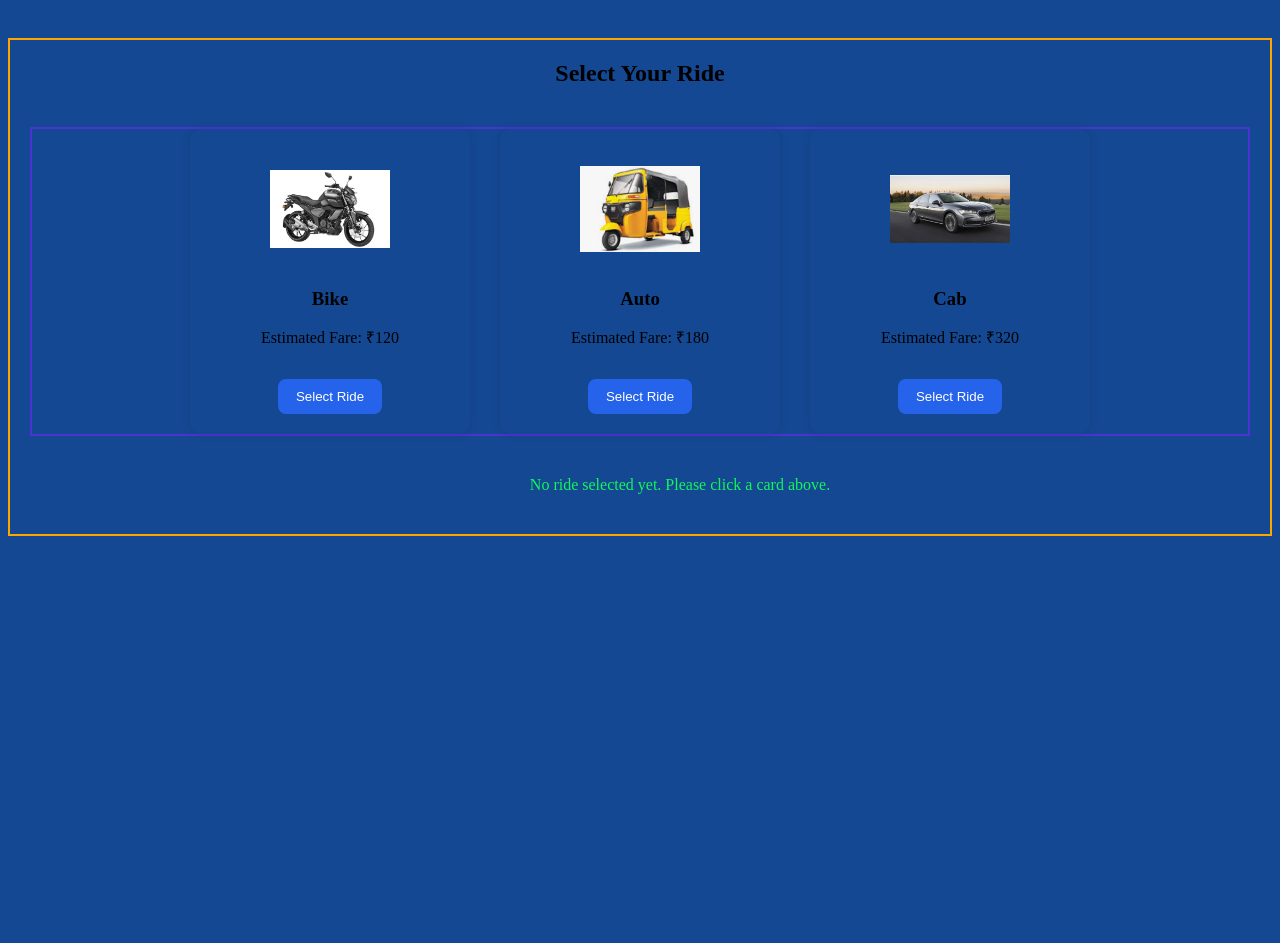
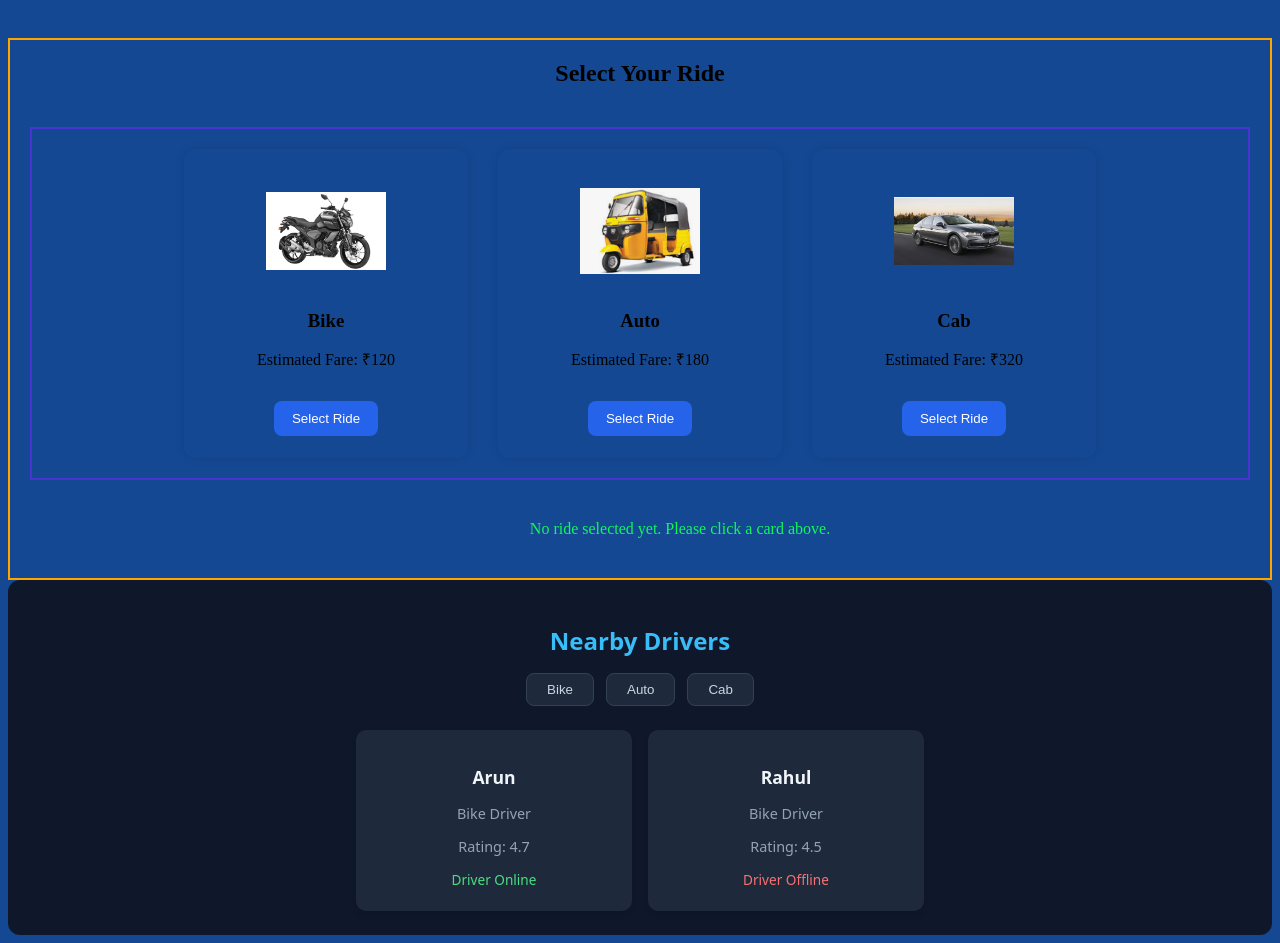
Before and after one commit to Shrikaran202005/Matrimony_Training_Workout, an Angular app in the folder Angular/Angular_project/Indrive/: page / in a window 1280 px wide. Shown: the part 1700-2643 px from the top of the page. Before the commit the page ends 2244 px from the top, so only its background shows below. Built offline with nearby package versions, Linux system fonts and the light colour scheme.

Commit message:
feat: Add Nearby Drivers component with styling and functionality

```diff
--- a/Angular/Angular_project/Indrive/src/app/app.html
+++ b/Angular/Angular_project/Indrive/src/app/app.html
@@ -1,3 +1,4 @@
 <app-home>  </app-home>
 <app-ride-booking>  </app-ride-booking>
 <app-ride-selection></app-ride-selection>
+<app-nearby-drivers></app-nearby-drivers>
--- a/Angular/Angular_project/Indrive/src/app/app.ts
+++ b/Angular/Angular_project/Indrive/src/app/app.ts
@@ -3,10 +3,11 @@ import { Component, signal } from '@angular/core';
 import { Home } from './features/home/pages/home/home';
 import { RideBooking } from './features/rides/components/ride-booking/ride-booking';
 import { RideSelection } from './features/rides/components/ride-selection/ride-selection';
+import { NearbyDrivers } from './features/rides/components/nearby-drivers/nearby-drivers';
 
 @Component({
   selector: 'app-root',
-  imports: [Home, RideBooking,RideSelection],
+  imports: [Home, RideBooking,RideSelection,NearbyDrivers],
   templateUrl: './app.html',
   styleUrl: './app.css'
 })
--- /dev/null
+++ b/Angular/Angular_project/Indrive/src/app/features/rides/components/nearby-drivers/nearby-drivers.css
@@ -0,0 +1,88 @@
+.drivers-container {
+    padding: 24px;
+    background-color: #0f172a;
+    color: #f8fafc;
+    font-family: system-ui, -apple-system, sans-serif;
+    border-radius: 12px;
+    text-align: center;
+}
+
+.drivers-container h2 {
+    font-size: 1.5rem;
+    font-weight: 600;
+    margin-bottom: 16px;
+    color: #38bdf8;
+}
+
+.category-buttons {
+    display: flex;
+    justify-content: center;
+    gap: 12px;
+    margin-bottom: 24px;
+}
+
+.category-buttons button {
+    background-color: #1e293b;
+    color: #cbd5e1;
+    border: 1px solid #334155;
+    padding: 8px 20px;
+    border-radius: 8px;
+    font-weight: 500;
+    cursor: pointer;
+    transition: all 0.2s ease;
+}
+
+.category-buttons button:hover {
+    background-color: #334155;
+    color: #ffffff;
+    border-color: #38bdf8;
+}
+
+.drivers-grid {
+    display: flex;
+    justify-content: center;
+    flex-wrap: wrap;
+    gap: 16px;
+}
+
+.driver-card {
+    background-color: #1e293b;
+    border: 1px solid #334155;
+    border-radius: 10px;
+    padding: 16px;
+    width: 240px;
+    text-align: center;
+    box-shadow: 0 4px 6px -1px rgba(0, 0, 0, 0.1);
+    transition: transform 0.2s ease, box-shadow 0.2s ease;
+}
+
+.driver-card:hover {
+    transform: translateY(-2px);
+    box-shadow: 0 10px 15px -3px rgba(56, 189, 248, 0.1);
+    border-color: #0ea5e9;
+}
+
+.driver-card h3 {
+    font-size: 1.1rem;
+    font-weight: 600;
+    margin-bottom: 6px;
+    color: #f1f5f9;
+}
+
+.driver-card p {
+    font-size: 0.9rem;
+    color: #94a3b8;
+    margin-bottom: 4px;
+}
+
+.driver-card .online {
+    color: #4ade80;
+    font-weight: 500;
+    font-size: 0.85rem;
+}
+
+.driver-card .offline {
+    color: #f87171;
+    font-weight: 500;
+    font-size: 0.85rem;
+}
--- /dev/null
+++ b/Angular/Angular_project/Indrive/src/app/features/rides/components/nearby-drivers/nearby-drivers.html
@@ -0,0 +1,190 @@
+<section class="drivers-container">
+
+
+    <h2>Nearby Drivers</h2>
+
+
+    <div class="category-buttons">
+
+
+        <button (click)="selectedCategory = 'Bike'">
+            Bike
+        </button>
+
+
+        <button (click)="selectedCategory = 'Auto'">
+            Auto
+        </button>
+
+
+        <button (click)="selectedCategory = 'Cab'">
+            Cab
+        </button>
+
+
+    </div>
+
+
+    @switch (selectedCategory) {
+
+
+    @case ('Bike') {
+
+
+    <div class="drivers-grid" >
+
+
+        @for (driver of bikeDrivers; track driver.id) {
+
+
+        <div class="driver-card" appSurgeHighlight>
+
+
+            <h3>{{ driver.name }}</h3>
+
+
+            <p>Bike Driver</p>
+
+
+            <p>Rating: {{ driver.rating }}</p>
+
+
+            @if(driver.isOnline) {
+
+
+            <p class="online">
+                Driver Online
+            </p>
+
+
+            } @else {
+
+
+            <p class="offline">
+                Driver Offline
+            </p>
+
+
+            }
+
+
+        </div>
+
+
+        }
+
+
+    </div>
+
+
+    }
+
+
+    @case ('Auto') {
+
+
+    <div class="drivers-grid">
+
+
+        @for (driver of autoDrivers; track driver.id) {
+
+
+        <div class="driver-card" appSurgeHighlight>
+
+
+            <h3>{{ driver.name }}</h3>
+
+
+            <p>Auto Driver</p>
+
+
+            <p>Rating: {{ driver.rating }}</p>
+
+
+            @if(driver.isOnline) {
+
+
+            <p class="online">
+                Driver Online
+            </p>
+
+
+            } @else {
+
+
+            <p class="offline">
+                Driver Offline
+            </p>
+
+
+            }
+
+
+        </div>
+
+
+        }
+
+
+    </div>
+
+
+    }
+
+
+    @case ('Cab') {
+
+
+    <div class="drivers-grid">
+
+
+        @for (driver of cabDrivers; track driver.id) {
+
+
+        <div class="driver-card" appSurgeHighlight>
+
+
+            <h3>{{ driver.name }}</h3>
+
+
+            <p>Cab Driver</p>
+
+
+            <p>Rating: {{ driver.rating }}</p>
+
+
+            @if(driver.isOnline) {
+
+
+            <p class="online">
+                Driver Online
+            </p>
+
+
+            } @else {
+
+
+            <p class="offline">
+                Driver Offline
+            </p>
+
+
+            }
+
+
+        </div>
+
+
+        }
+
+
+    </div>
+
+
+    }
+
+
+    }
+
+
+</section>
--- /dev/null
+++ b/Angular/Angular_project/Indrive/src/app/features/rides/components/nearby-drivers/nearby-drivers.ts
@@ -0,0 +1,66 @@
+import { Component } from '@angular/core';
+import { SurgeHighlight } from '../../../shared/directives/surge-highlight';
+@Component({
+  selector: 'app-nearby-drivers',
+  imports: [SurgeHighlight],
+  templateUrl: './nearby-drivers.html',
+  styleUrl: './nearby-drivers.css',
+})
+export class NearbyDrivers {
+  selectedCategory = 'Bike';
+
+
+  bikeDrivers = [
+    {
+      id: 1,
+      name: 'Arun',
+      rating: 4.7,
+      isOnline: true,
+    },
+
+
+    {
+      id: 2,
+      name: 'Rahul',
+      rating: 4.5,
+      isOnline: false,
+    },
+  ];
+
+
+  autoDrivers = [
+    {
+      id: 3,
+      name: 'Sathish',
+      rating: 4.6,
+      isOnline: true,
+    },
+
+
+    {
+      id: 4,
+      name: 'Mohan',
+      rating: 4.4,
+      isOnline: true,
+    },
+  ];
+
+
+  cabDrivers = [
+    {
+      id: 5,
+      name: 'Divya',
+      rating: 4.9,
+      isOnline: true,
+    },
+
+
+    {
+      id: 6,
+      name: 'Sneha',
+      rating: 4.8,
+      isOnline: false,
+    },
+  ];
+
+}
--- a/Angular/Angular_project/Indrive/src/app/features/rides/components/ride-option-card/ride-option-card.css
+++ b/Angular/Angular_project/Indrive/src/app/features/rides/components/ride-option-card/ride-option-card.css
@@ -14,6 +14,9 @@
 
 
     box-shadow: 0 0 10px rgba(0, 0, 0, 0.1);
+
+    margin-top: 20px;
+    margin-bottom: 20px;
 }
 
 
--- a/Angular/Angular_project/Indrive/src/app/features/rides/components/ride-option-card/ride-option-card.html
+++ b/Angular/Angular_project/Indrive/src/app/features/rides/components/ride-option-card/ride-option-card.html
@@ -1,4 +1,4 @@
-<div class="ride-card">
+<div class="ride-card" appSurgeHighlight>
 
 
     <img [src]="image()" width="120" />
--- a/Angular/Angular_project/Indrive/src/app/features/rides/components/ride-option-card/ride-option-card.ts
+++ b/Angular/Angular_project/Indrive/src/app/features/rides/components/ride-option-card/ride-option-card.ts
@@ -1,8 +1,9 @@
 import { Component, input, output } from '@angular/core';
+import { SurgeHighlight } from '../../../shared/directives/surge-highlight';
 
 @Component({
   selector: 'app-ride-option-card',
-  imports: [],
+  imports: [SurgeHighlight],
   templateUrl: './ride-option-card.html',
   styleUrl: './ride-option-card.css',
 })
--- a/Angular/Angular_project/Indrive/src/app/features/rides/components/ride-selection/ride-selection.css
+++ b/Angular/Angular_project/Indrive/src/app/features/rides/components/ride-selection/ride-selection.css
@@ -1,5 +1,4 @@
 .ride-selection-container {
-
 
     padding: 0px;
 }
@@ -40,7 +39,7 @@
     margin-top: 40px;
 
 
-    color: #2563eb;
+    color: #eb255d;
 }
 
 .no-ride-selected{
--- /dev/null
+++ b/Angular/Angular_project/Indrive/src/app/features/shared/directives/surge-highlight.ts
@@ -0,0 +1,35 @@
+import { Directive, HostBinding, HostListener } from '@angular/core';
+
+@Directive({
+  selector: '[appSurgeHighlight]',
+})
+export class SurgeHighlight {
+   @HostBinding('style.border')
+  border = '2px solid transparent';
+
+
+  @HostBinding('style.transform')
+  scale = 'scale(1)';
+
+
+  @HostBinding('style.transition')
+  transition = '0.3s ease';
+
+
+  @HostListener('mouseenter')
+  onMouseEnter() {
+    this.border = '2px solid #375f1d';
+
+
+    this.scale = 'scale(1.05)';
+  }
+
+
+  @HostListener('mouseleave')
+  onMouseLeave() {
+    this.border = '2px solid transparent';
+
+
+    this.scale = 'scale(1)';
+  }
+}
```
Also changed, not shown: 2 other files (tests, documents, lock files or other folders).
